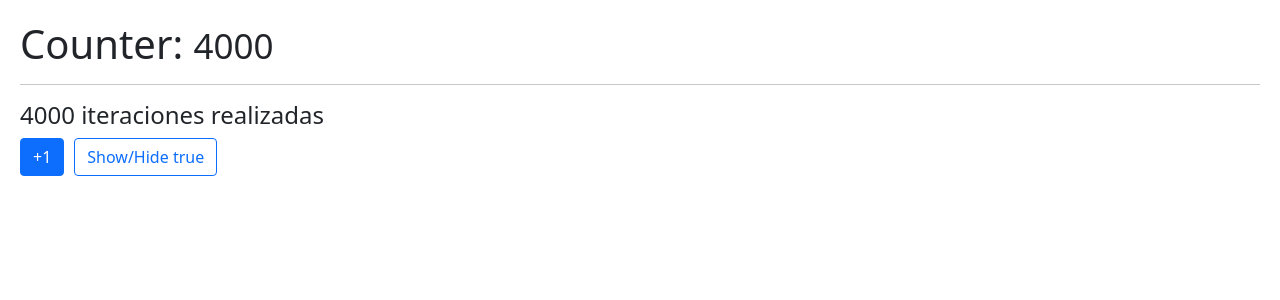
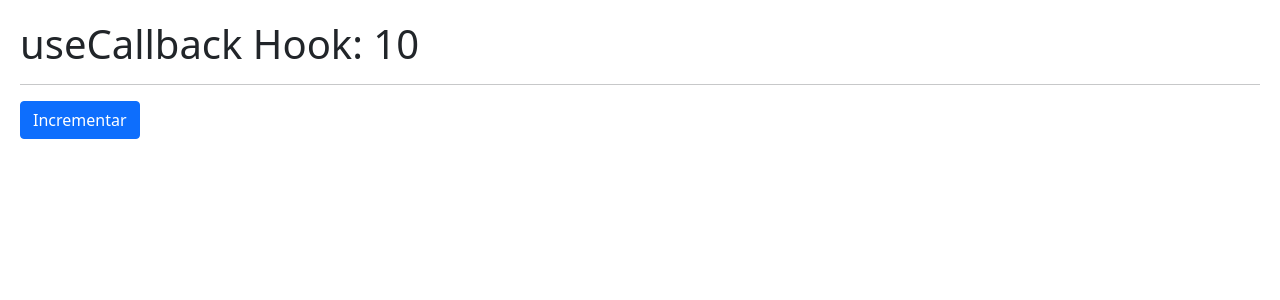
Before and after one commit to AntonioER9/hooks-app, a React (Create React App) app: page / in a window 1280 px wide. Shown: the top 300 px of the page. Built offline with nearby package versions, Linux system fonts and the light colour scheme.

Commit message:
add Memo + useCallback Meli exercise interview

```diff
--- /dev/null
+++ b/src/06-memos/CallbackHook.tsx
@@ -0,0 +1,33 @@
+import { useCallback, useEffect, useState } from 'react';
+import { ShowIncrement } from './ShowIncrement';
+// import { ShowIncrement } from './ShowIncrement';
+
+
+export const CallbackHook = () => {
+
+  const [counter, setCounter] = useState(10);
+
+  const incrementFather = useCallback(
+    (value: any) => {
+      setCounter((c) => c + value);
+    },
+    [],
+  );
+
+  useEffect(() => {
+    // incrementFather();
+  }, [incrementFather])
+
+  // const incrementFather = () => {
+  //     setCounter( counter + 1);
+  // }
+
+  return (
+    <>
+      <h1>useCallback Hook: {counter} </h1>
+      <hr />
+
+      <ShowIncrement increment={incrementFather} />
+    </>
+  )
+}
--- /dev/null
+++ b/src/06-memos/ShowIncrement.tsx
@@ -0,0 +1,21 @@
+import React from 'react';
+
+interface Props {
+  increment: Function;
+}
+
+export const ShowIncrement = React.memo(({ increment }: Props) => {
+
+  console.log(' Me volví a generar :( ');
+
+  return (
+    <button
+      className="btn btn-primary"
+      onClick={() => {
+        increment(1);
+      }}
+    >
+      Incrementar
+    </button>
+  )
+})
--- a/src/index.tsx
+++ b/src/index.tsx
@@ -6,7 +6,8 @@
 // import { FormWithCustomHook } from './02-useEffect/FormWithCustomHook';
 // import { FocusScreen } from './04-useRef/FocusScreen';
 // import { Memorize } from './06-memos/Memorize';
-import { MemoHook } from './06-memos/MemoHook';
+// import { MemoHook } from './06-memos/MemoHook';
+import { CallbackHook } from './06-memos/CallbackHook';
 // import { SimpleForm } from './02-useEffect/SimpleForm';
 // import { CounterWithCustomHook } from './01-useState/CounterWithCustomHook';
 // import { CounterApp } from './01-useState/CounterApp';
@@ -24,7 +25,8 @@
     {/* <FormWithCustomHook/> */}
     {/* <FocusScreen/> */}
     {/* <Memorize/> */}
-    <MemoHook/>
+    {/* <MemoHook/> */}
+    <CallbackHook/>
     {/* <MultipleCustomHook/> */}
   </React.StrictMode>
 );
```
